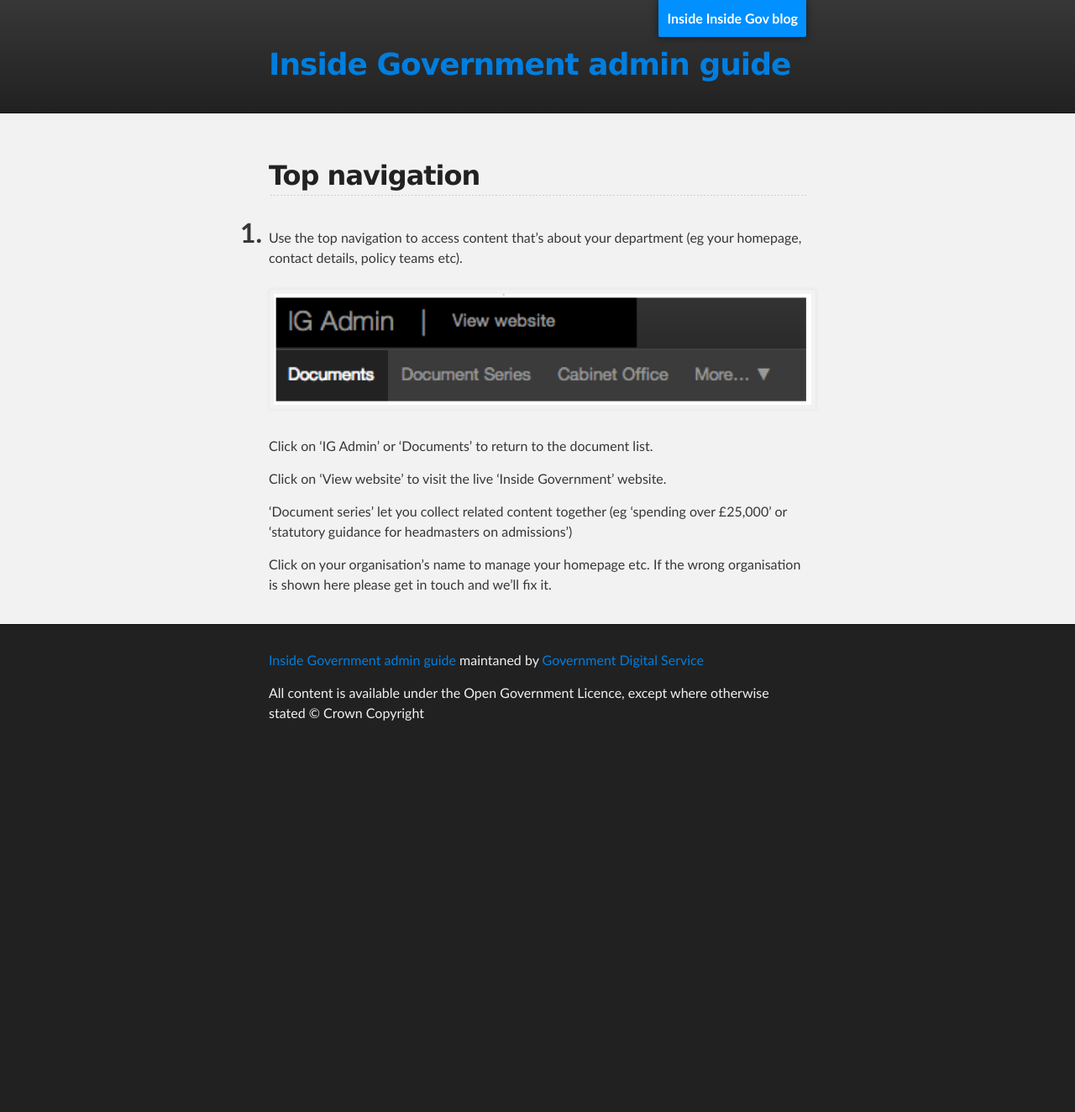
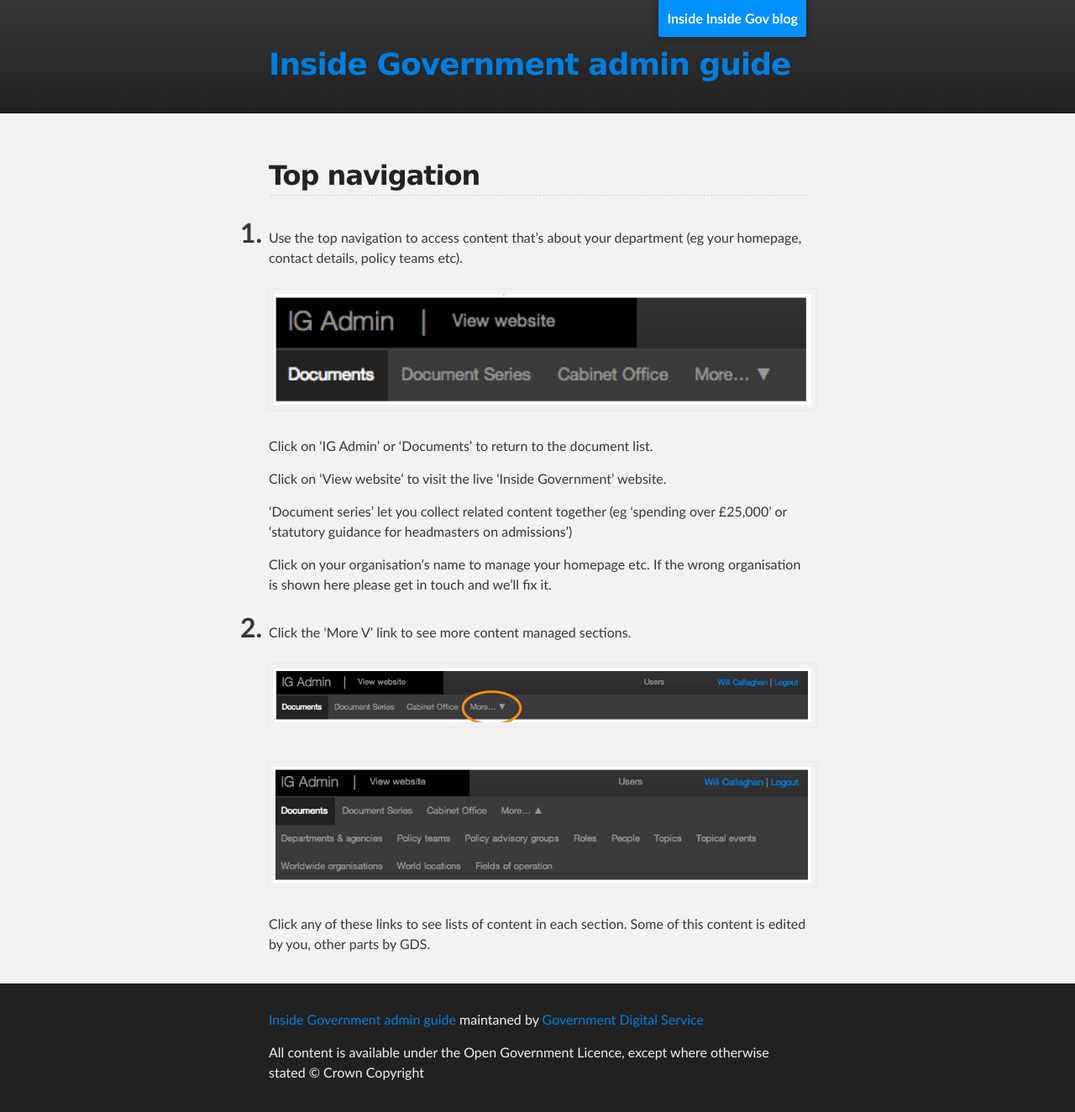
Before and after one commit to alphagov/inside-government-admin-guide, a Jekyll site: the page built from first-steps/top-navigation.md, in a window 1280 px wide. Shown: the whole page at 84% size. Built offline with Jekyll 4.4.1, drawn with Linux system fonts in a browser that asks for light colours; before the commit the page ends 900 px from its top, so only the background shows below that.

Commit message:
Top nav finished

```diff
--- a/first-steps/top-navigation.md
+++ b/first-steps/top-navigation.md
@@ -16,3 +16,12 @@
 	'Document series' let you collect related content together (eg ‘spending over £25,000’ or ‘statutory guidance for headmasters on admissions’)
 
 	Click on your organisation's name to manage your homepage etc. If the wrong organisation is shown here please get in touch and we’ll fix it.
+
+
+2. Click the 'More V' link to see more content managed sections.
+
+	![Top navigation 2](top-navigation-2.png)
+
+	![Top navigation 3](top-navigation-3.png)
+
+	Click any of these links to see lists of content in each section. Some of this content is edited by you, other parts by GDS.
```
Also changed, not shown: first-steps/top-navigation-2.png (added), first-steps/top-navigation-3.png (added).
